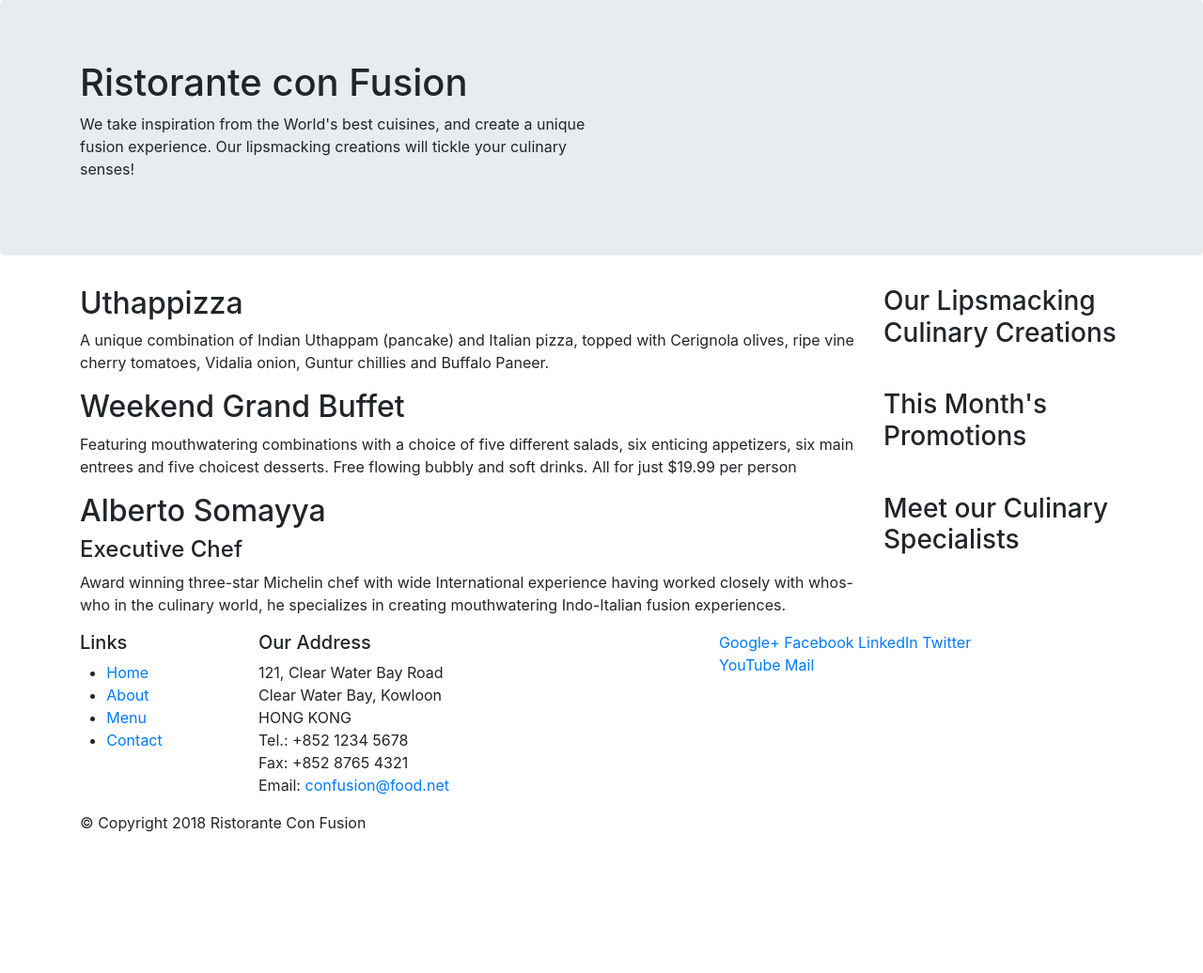
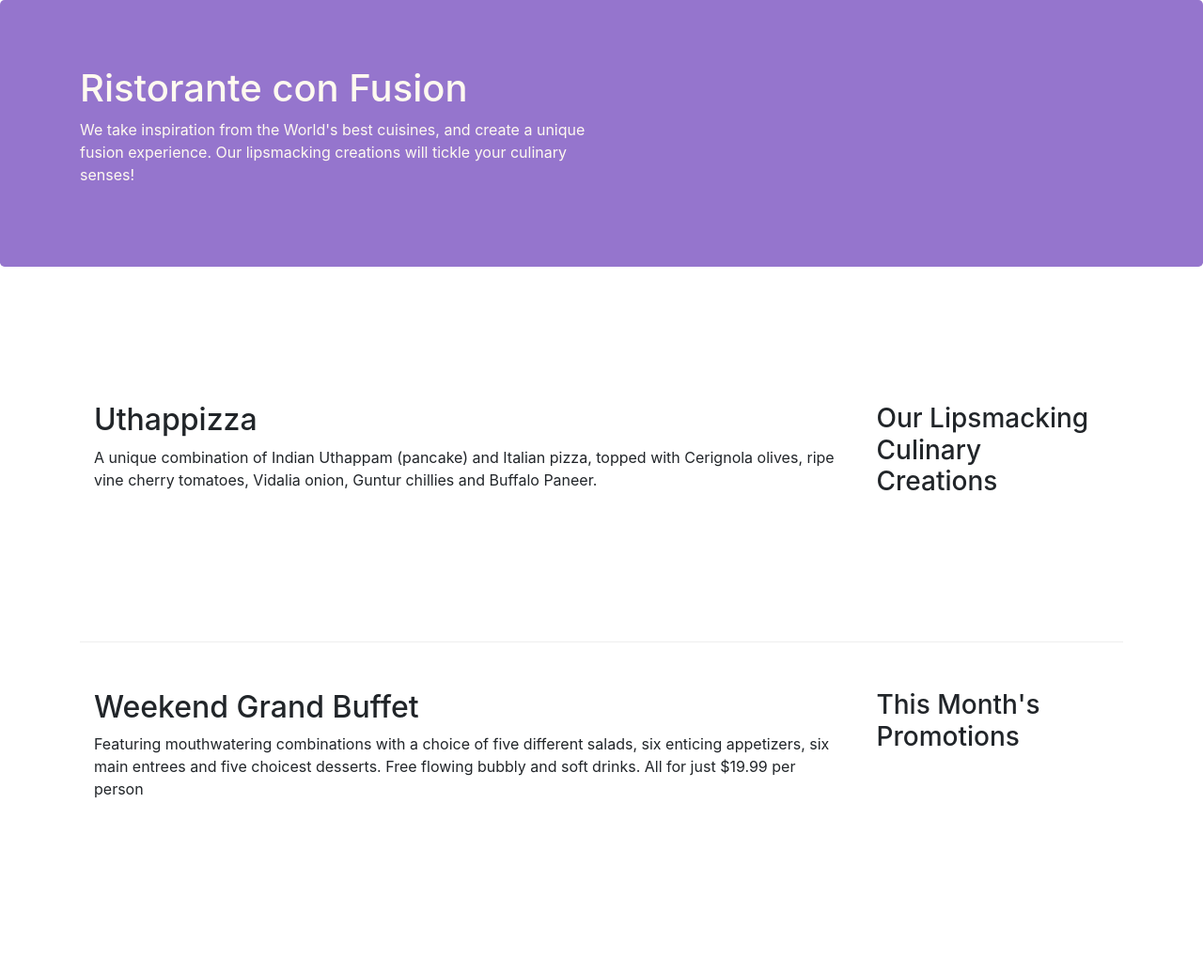
Before and after one commit to cecep29/coursera-bootstrap, a website: page index.html in a window 1280 px wide. Shown: the top 1036 px of the page at 94% size. Before the commit the page ends 904 px from the top, so only its background shows below. Drawn offline with nearby package versions, Linux system fonts and the light colour scheme.

Commit message:
custom css

```diff
--- /dev/null
+++ b/css/style.css
@@ -0,0 +1,30 @@
+.row-header {
+	margin: 0px auto;
+	padding: 0px;
+}
+
+.row-content {
+	margin: 0px auto;
+	padding: 50px 0px 50px 0px;
+	border-bottom: 1px ridge;
+	min-height: 400px;
+}
+
+.footer {
+	background-color: #D1C4E9;
+	margin: 0px auto;
+	padding: 20px 0px 20px 0px;
+}
+
+.jumbotron {
+	padding: 70px 30px 70px 30px;
+	margin: 0px auto;
+	background: #9575CD;
+	color: floralwhite;
+}
+
+address {
+	font-size: 80%;
+	margin: 0px;
+	color: #0f0f0f;
+}
--- a/index.html
+++ b/index.html
@@ -10,13 +10,15 @@
 
     <!-- Bootstrap CSS -->
     <link rel="stylesheet" href="node_modules/bootstrap/dist/css/bootstrap.min.css">
+    <!-- custom css -->
+    <link rel="stylesheet" href="css/style.css">
 </head>
 
 <body>
 
     <header class="jumbotron">
         <div class="container">
-            <div class="row">
+            <div class="row .row-header">
                 <div class="col-12 col-sm-6">
                     <h1>Ristorante con Fusion</h1>
                     <p>We take inspiration from the World's best cuisines, and create a unique fusion experience. Our lipsmacking creations will tickle your culinary senses!</p>
@@ -28,7 +30,7 @@
     </header>
 
     <div class="container">
-        <div class="row">
+        <div class="row row-content align-items-center">
             <div class="col-12 col-sm-4 order-sm-last col-md-3">
                 <h3>Our Lipsmacking Culinary Creations</h3>
             </div>
@@ -39,7 +41,7 @@
         </div>
 
 
-        <div class="row">
+        <div class="row row-content">
             <div class="col-12 col-sm-4 order-sm-last col-md-3">
                 <h3>This Month's Promotions</h3>
             </div>
@@ -49,7 +51,7 @@
             </div>
         </div>
 
-        <div class="row">
+        <div class="row row-content">
             <div class="col-12 col-sm-4 order-sm-last col-md-3">
                 <h3>Meet our Culinary Specialists</h3>
             </div>
@@ -66,7 +68,7 @@
             <div class="row">
                 <div class="col-4 col-sm-2">
                     <h5>Links</h5>
-                    <ul class="col-4 offset-1 col-sm-2">
+                    <ul class="col-4 offset-1 col-sm-2 list-unstyled">
                         <li><a href="#">Home</a></li>
                         <li><a href="#">About</a></li>
                         <li><a href="#">Menu</a></li>
@@ -84,8 +86,8 @@
 		              Email: <a href="mailto:confusion@food.net">confusion@food.net</a>
 		           </address>
                 </div>
-                <div class="col-12 col-sm-4">
-                    <div class="col-auto">
+                <div class="col-12 col-sm-4 align-self-center">
+                    <div class="col-auto text-center">
                         <a href="http://google.com/+">Google+</a>
                         <a href="http://www.facebook.com/profile.php?id=">Facebook</a>
                         <a href="http://www.linkedin.com/in/">LinkedIn</a>
@@ -95,8 +97,8 @@
                     </div>
                 </div>
            </div>
-           <div>
-                <div>
+           <div class="row justify-content-center">
+                <div class="col-auto">
                     <p>© Copyright 2018 Ristorante Con Fusion</p>
                 </div>
            </div>
```
